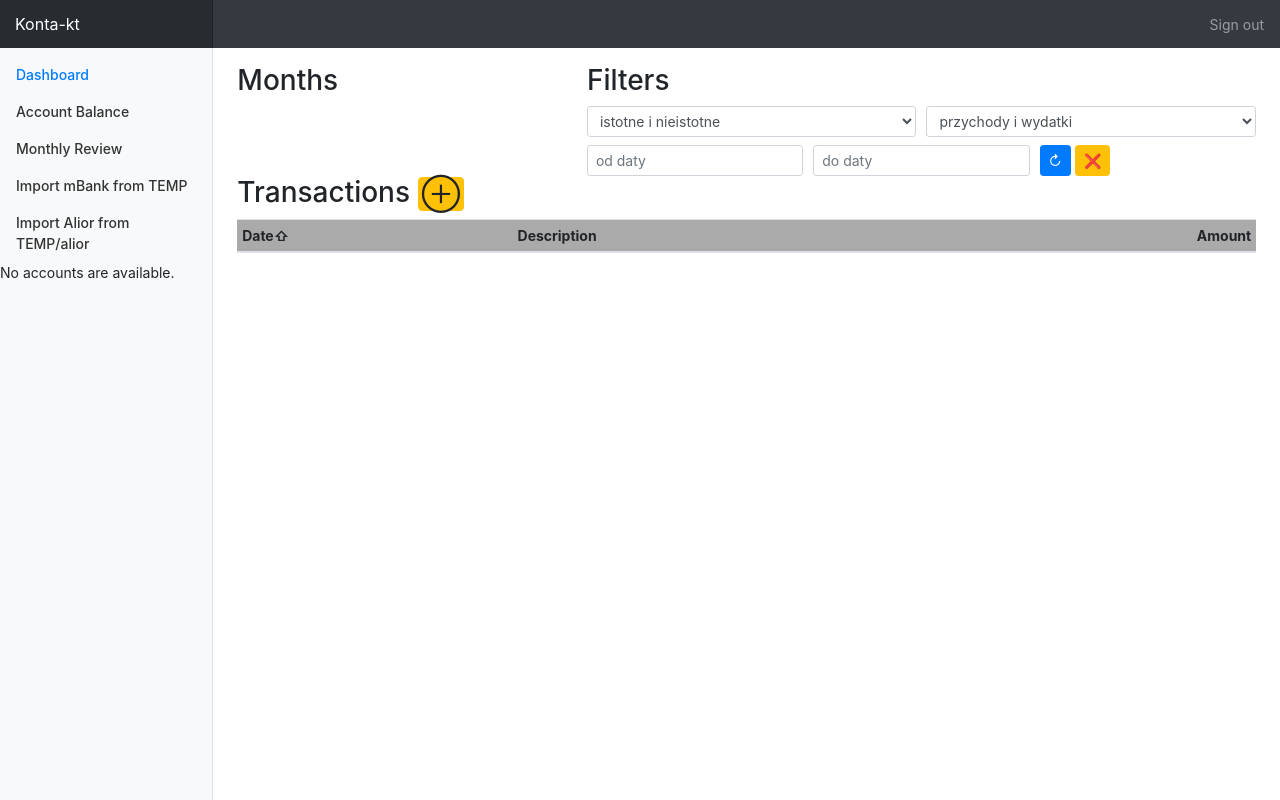
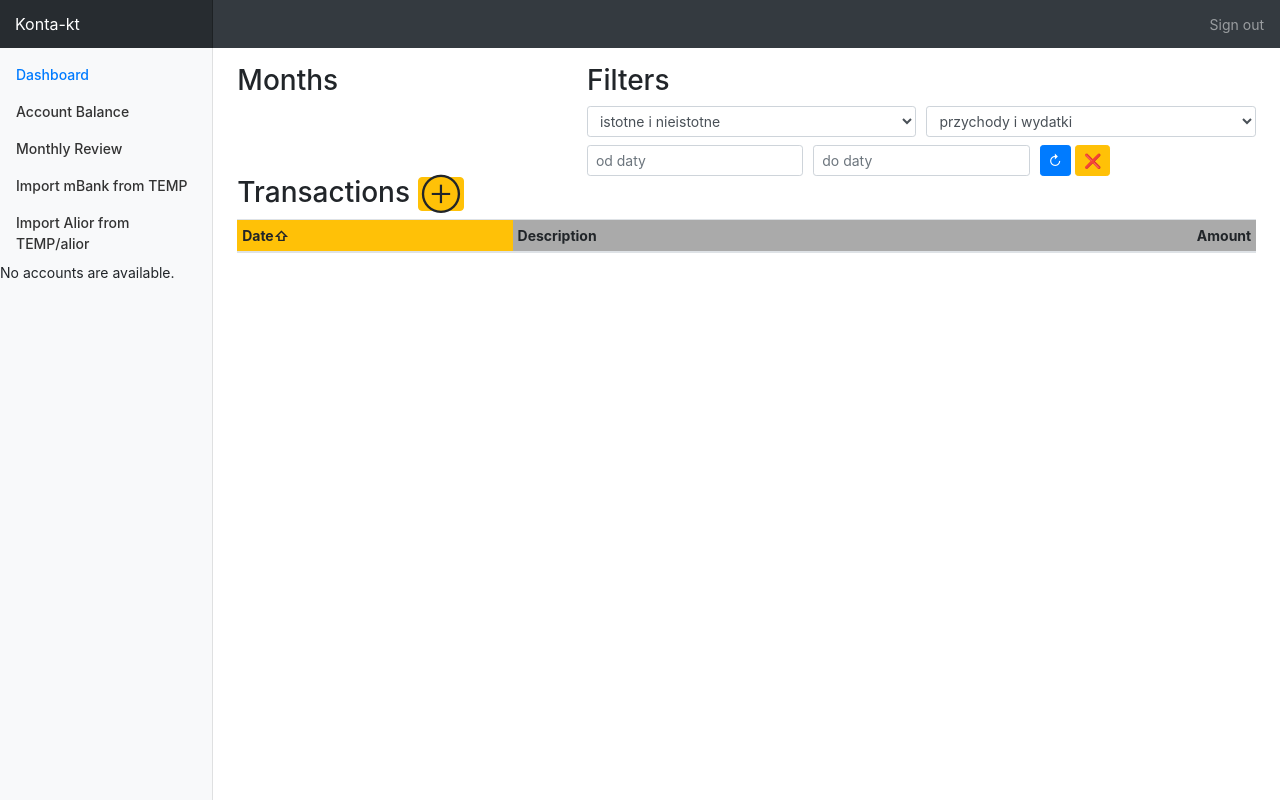
Before and after one commit to pdulak/konta-kt, a Django app: page / in a window 1280 px wide. Run offline with Django 3.2, Linux system fonts and the light colour scheme; data that the repository does not hold is empty; some libraries are stand-ins or nearby versions.

Commit message:
Styling adjustments

```diff
--- a/dashboard/assets/css/dashboard.css
+++ b/dashboard/assets/css/dashboard.css
@@ -174,6 +174,11 @@
     cursor: pointer;
 }
 
+#transactions_table th.activeUp,
+#transactions_table th.activeDown {
+    background-color: #ffc107;
+}
+
 #transactions_table th.activeUp:after {
     content: '\021E7';
 }
```
